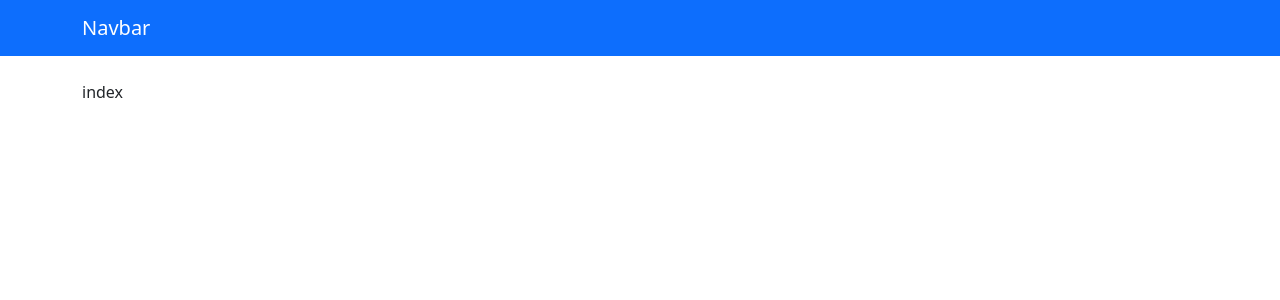
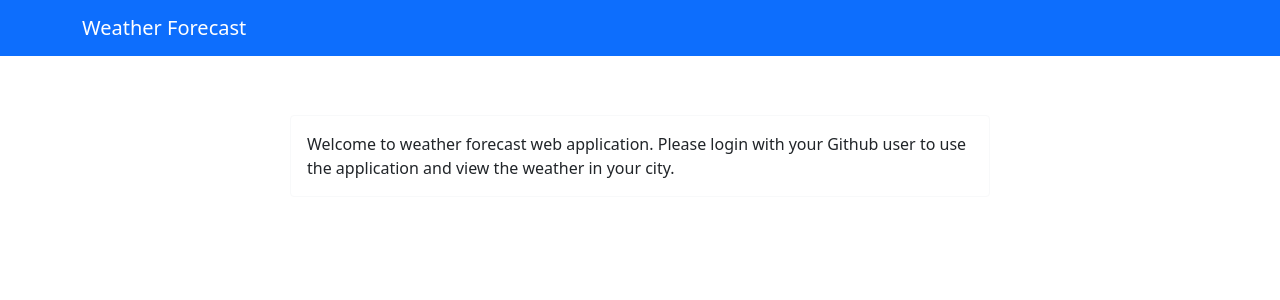
Before and after one commit to edrsn27/Weather-Forecast-Next.js, a Next.js app: page / in a window 1280 px wide. Shown: the top 300 px of the page. Built offline with nearby package versions, Linux system fonts and the light colour scheme.

Commit message:
initial sign-in page

```diff
--- /dev/null
+++ b/components/Auth/SignIn.js
@@ -0,0 +1,17 @@
+import React from "react";
+import { Card, Button } from "react-bootstrap";
+
+import Image from "next/image";
+
+export default function SignIn() {
+  return (
+    <Card border="light">
+      <Card.Body>
+        <Card.Text>
+          Welcome to weather forecast web application. Please login with your
+          Github user to use the application and view the weather in your city.
+        </Card.Text>
+      </Card.Body>
+    </Card>
+  );
+}
--- a/components/Headers/Header.js
+++ b/components/Headers/Header.js
@@ -4,7 +4,7 @@ export default function Header() {
   return (
     <Navbar bg="primary" variant="dark">
       <Container>
-        <Navbar.Brand href="#home">Navbar</Navbar.Brand>
+        <Navbar.Brand href="#home">Weather Forecast</Navbar.Brand>
 
       </Container>
     </Navbar>
--- a/layouts/Auth.js
+++ b/layouts/Auth.js
@@ -1,15 +1,11 @@
 import React from "react";
 import Header from "../components/Headers/Header";
-import { Container } from "react-bootstrap";
+
 export default function Auth({ children }) {
   return (
     <div>
       <Header />
-      <main>
-        <Container className="mt-4" >
-          {children}
-        </Container>
-      </main>
+      <main>{children}</main>
     </div>
   );
 }
--- a/pages/index.js
+++ b/pages/index.js
@@ -1,9 +1,18 @@
 import React from "react";
 import AuthLayout from "../layouts/Auth";
+import SignIn from "../components/Auth/SignIn";
+import { Container } from "react-bootstrap";
 export default function Index() {
   return (
     <AuthLayout>
-      <div>index</div>
+      <Container
+        className="h-100 d-flex align-items-center justify-content-center"
+        style={{ minHeight: "200px" }}
+      >
+        <div className="w-100 " style={{ maxWidth: "700px" }}>
+          <SignIn />
+        </div>
+      </Container>
     </AuthLayout>
   );
 }
```
